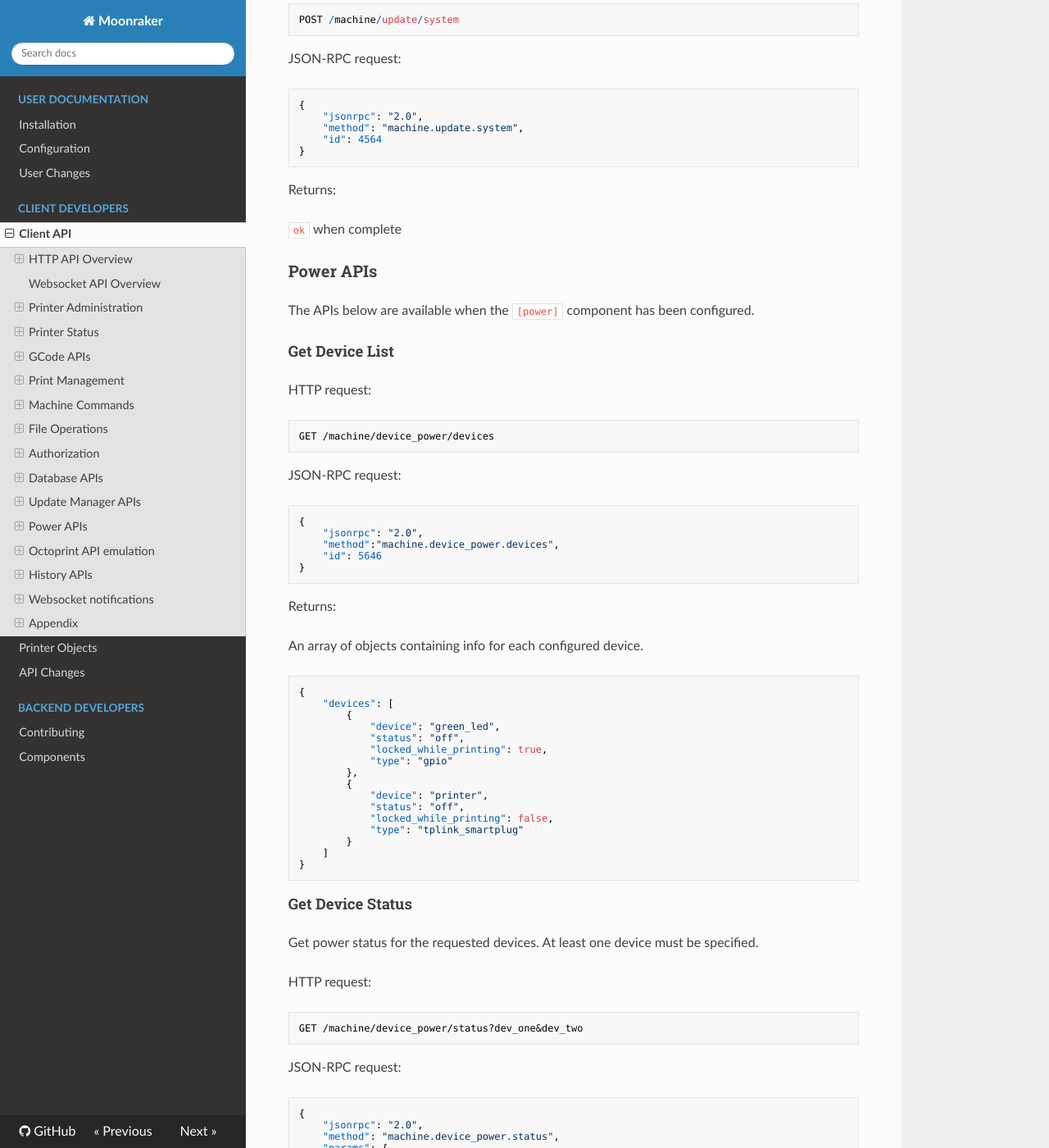
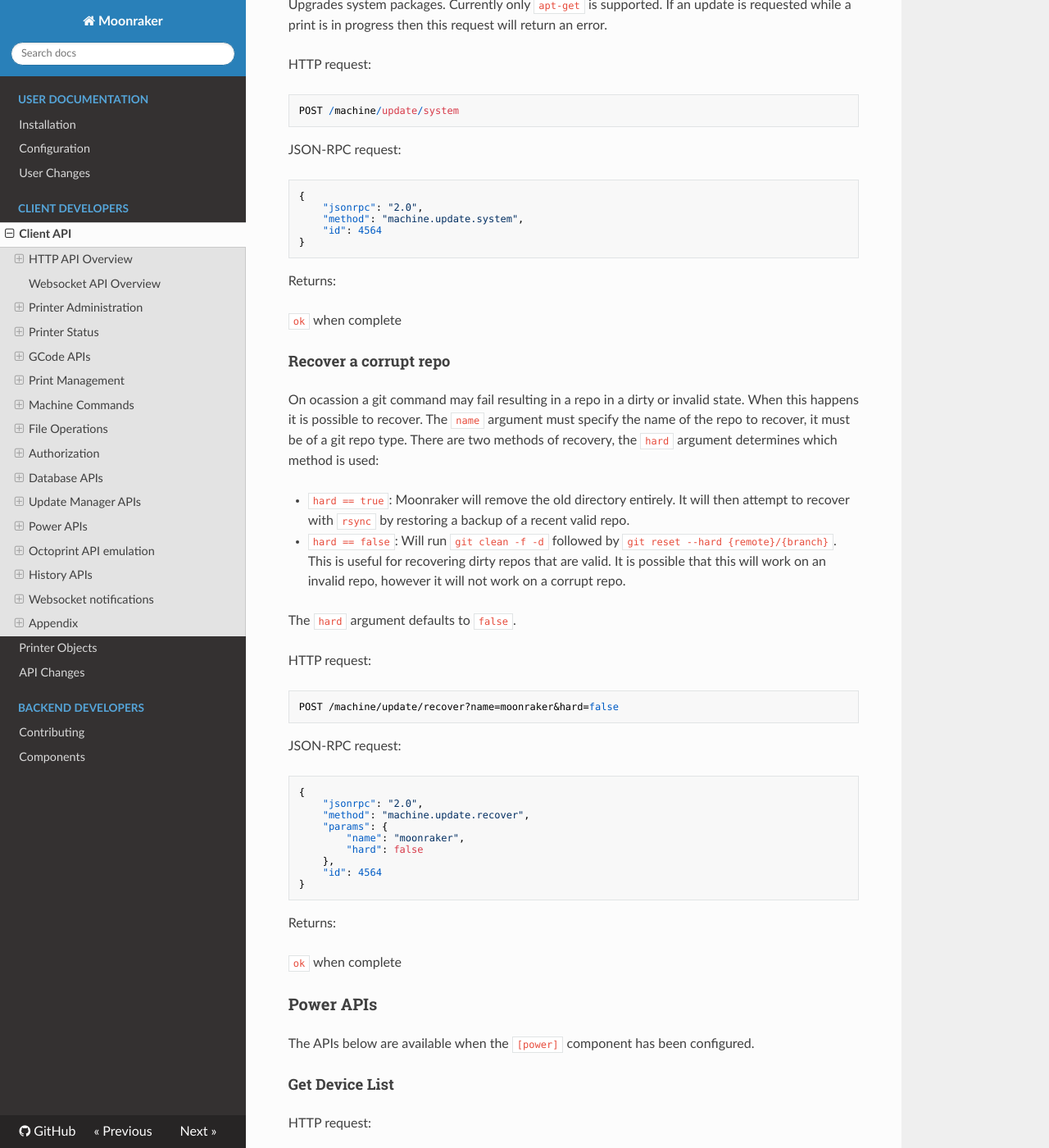
Before and after one commit to Marirossibn/moonraker, an MkDocs documentation site: the page built from docs/web_api.md, in a window 1280 px wide and 1400 px high, scrolled down 38321 px. Shown: the whole window at 82% size. Built offline with MkDocs 1.6.1, drawn with Linux system fonts in a browser that asks for light colours; nearby versions of some CDN libraries; some of the changed text lies outside the part shown.

Commit message:
docs: document changes to the update_manager
Signed-off-by:  Eric Callahan <arksine.code@gmail.com>

````diff
--- a/docs/web_api.md
+++ b/docs/web_api.md
@@ -1755,6 +1755,7 @@ and `fluidd` are present as clients configured in `moonraker.conf`
                     "tag": null
                 }
             ],
+            "git_messages": [],
             "is_valid": true,
             "debug_enabled": true
         }
@@ -1796,6 +1797,12 @@ as git repos have the following fields:
 - `commits_behind`: A list of commits behind.  Up to 30 "untagged" commits
   will be reported.  Moonraker checks the last 100 commits for tags, any
   commits beyond the last 30 with a tag will also be reported.
+- `git_messages`:  If a repo is in the "invalid" state this field will hold
+  a list of string messages containing the output of the last failed git
+  command.  Note that it is possible for a git command to fail without
+  providing output (for example, it may become non-responsive and time out),
+  so it is possible for this field to be an empty list when the repo is
+  invalid.
 
 Web clients have the following fields:
 
@@ -1893,6 +1900,45 @@ JSON-RPC request:
 {
     "jsonrpc": "2.0",
     "method": "machine.update.system",
+    "id": 4564
+}
+```
+Returns:
+
+`ok` when complete
+
+#### Recover a corrupt repo
+On ocassion a git command may fail resulting in a repo in a
+dirty or invalid state.  When this happens it is possible
+to recover.  The `name` argument must specify the name of
+the repo to recover, it must be of a git repo type. There are two
+methods of recovery, the `hard` argument determines which method
+is used:
+
+- `hard == true`: Moonraker will remove the old directory
+  entirely.  It will then attempt to recover with `rsync`
+  by restoring a backup of a recent valid repo.
+- `hard == false`:  Will run `git clean -f -d` followed
+  by `git reset --hard {remote}/{branch}`.  This is useful
+  for recovering dirty repos that are valid.  It is possible
+  that this will work on an invalid repo, however it will
+  not work on a corrupt repo.
+
+The `hard` argument defaults to `false`.
+
+HTTP request:
+```http
+POST /machine/update/recover?name=moonraker&hard=false
+```
+JSON-RPC request:
+```json
+{
+    "jsonrpc": "2.0",
+    "method": "machine.update.recover",
+    "params": {
+        "name": "moonraker",
+        "hard": false
+    },
     "id": 4564
 }
 ```
````
Also changed, not shown: docs/configuration.md (+6 -0 lines).
